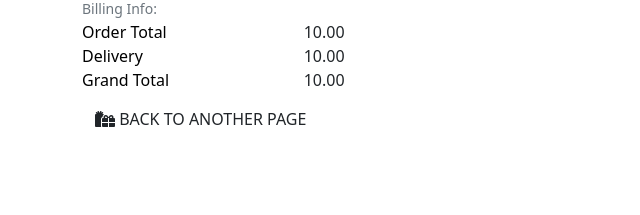
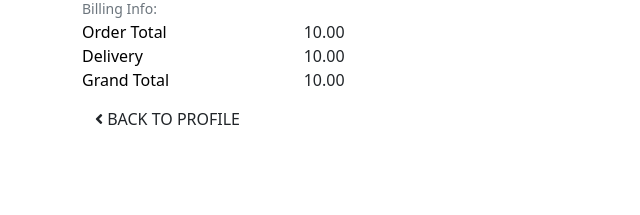
Before and after one commit to Ed-Whyatt/abundant-books-ms-4, a Django app: page /profile/order_history/000 in a window 1280 px wide. Shown: the part 585-800 px from the top of the page, without its empty margins (0-640 px from the left). Run offline with Django 3.2, Linux system fonts and the light colour scheme; data comes from the database, SQL or seed files in the repository; tables that the repository leaves empty hold one stand-in row (values such as "Sample post"); some libraries are stand-ins or nearby versions.

Commit message:
Add button back to user profile for checkout success

```diff
--- a/checkout/templates/checkout/checkout_success.html
+++ b/checkout/templates/checkout/checkout_success.html
@@ -190,15 +190,26 @@
                 </div>
             </div>
         </div>
+
         <div class="row">
 			<div class="col-12 col-lg-7 text-right">
-				<a href="" class="btn btn-black rounded-0 my-2">
+                {% if from_profile %}
+                    <a href="{% url 'profile' %}" class="btn rounded-0 my-2">
+                        <span class="mr-2">
+                            <i class="fas fa-angle-left"></i>
+                        </span>
+                        <span class="text-uppercase">Back to Profile</span>
+                    </a>
+                {% else %}
+                <a href="" class="btn rounded-0 my-2">
 					<span class="mr-2">
 						<i class="fas fa-gifts"></i>
 					</span>
 					<span class="text-uppercase">Back to another page</span>
 				</a>
+                {% endif %}
 			</div>
 		</div>
+
     </div>
 {% endblock %}
```
